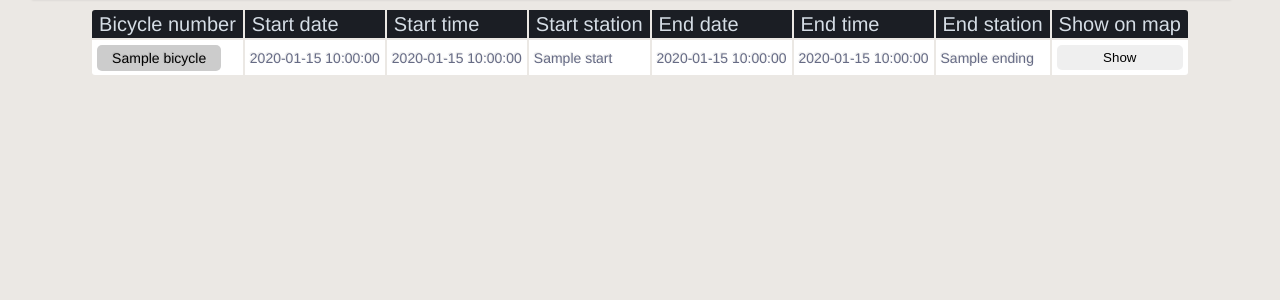
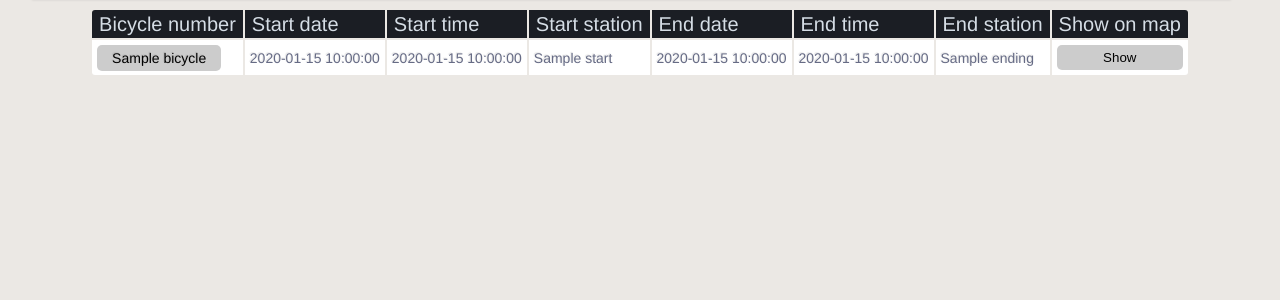
Before and after one commit to brochape/Villo-database, a Flask app: template src/templates/trips.html in a window 1280 px wide. Shown: the part 66-366 px from the top of the page. Run offline with Flask 2, Linux system fonts and the light colour scheme; the template is opened without the code that fills it: most values are stand-ins (such as "Sample title", 1, 10 or a date in 2020).

Commit message:
[fix] a href normalbtn hover

```diff
--- a/src/static/style.css
+++ b/src/static/style.css
@@ -120,7 +120,7 @@ nav > ul > li:hover > a > .caret {
   min-width:100%;
   text-decoration: none;
 }
-input[type=submit].normalbtn:hover{
+input[type=submit].normalbtn:hover,a.normalbtn:hover{
   color:#ccc;
   background:#000000;
 
--- a/src/templates/trips.html
+++ b/src/templates/trips.html
@@ -21,7 +21,7 @@
         <td>{{ trip["endingDate"] }}</td>
         <td>{{ trip["endingTime"] }}</td>
 		<td>{{ trip["ending"] }}</td>
-        <td><input type="submit" value="Show"/></td>
+        <td><input type="submit" class="normalbtn" value="Show"/></td>
 	</tr>
 	{% endfor %}
 </table>
```
